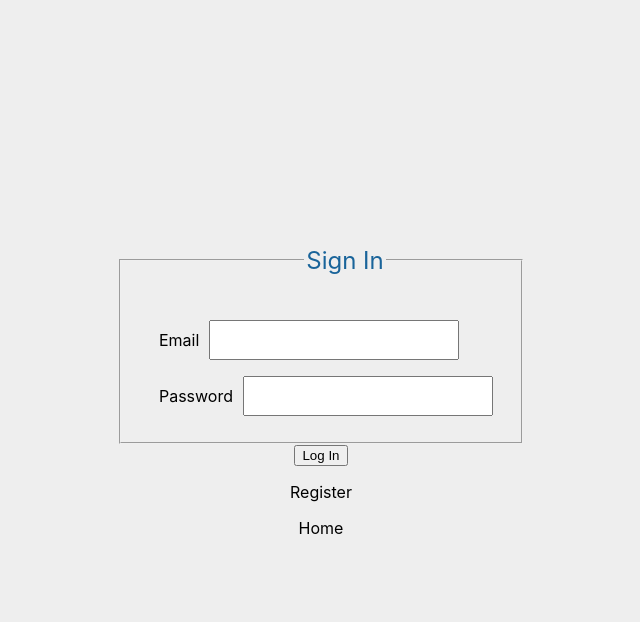
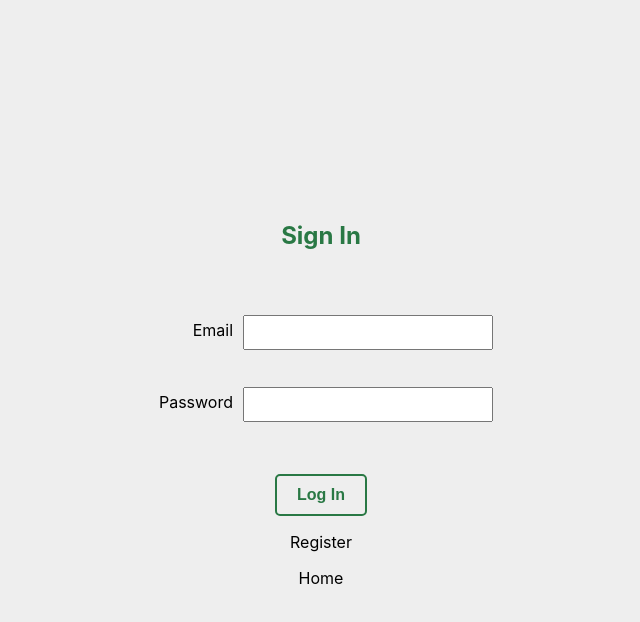
Before and after one commit to chingu-voyages/v8-geckos-team-06, a React (Create React App) app: page / in a window 1280 px wide. Both pictures are taken after a click on the item "Log In". Shown: the top 622 px of the page, without its empty margins (319-959 px from the left). Built offline with nearby package versions, Linux system fonts and the light colour scheme.

Commit message:
add TOS checkbox to register form

```diff
--- a/src/register/Register.css
+++ b/src/register/Register.css
@@ -12,13 +12,13 @@
 .sign_up {
   display: flex;
   flex-direction: column;
-  align-items: flex-end;
+  align-items: center;
   border: none;
   padding: 20px;
   margin-bottom: 1em;
 }
 
-.form-title {
+.register-title {
   font-size: 1.5em;
   align-self: center;
   margin: 1em;
@@ -34,6 +34,7 @@
   display: flex;
   padding: 5px 10px;
   font-size: 1.1em;
+  margin-top: 5px;
 }
 
 label {
@@ -53,6 +54,29 @@ label {
 }
 
 .confirm-password {
+
+}
+
+.tos-container {
+  margin: 10px;
+}
+
+.tos-container label {
+
+}
+
+.tos-container label span {
+  font-weight: 600;
+  color: var(--blue);
+
+}
+
+.tos-container label span:hover, .tos-container label span:focus {
+  text-decoration: underline;
+  cursor: pointer;
+}
+
+.tos {
 
 }
 
@@ -87,6 +111,10 @@ label {
 /* Media Queries */
 
 @media (min-width: 500px) {
+  .sign_up {
+    align-items: flex-end;
+  }
+
   .input-container {
     display: flex;
   }
--- a/src/register/Register.js
+++ b/src/register/Register.js
@@ -6,7 +6,7 @@ const Register = ({ onRouteChange }) => {
     <main className="Register">
       <form className="form">
 
-        <h3 className="form-title">Register</h3>
+        <h3 className="register-title">Register</h3>
 
         <div id="sign_up" className="sign_up">
 
@@ -30,6 +30,11 @@ const Register = ({ onRouteChange }) => {
             <input className="form-input" type="password" name="confirm-password"  id="confirm-password" />
           </div>
 
+          <div className="tos-container">
+            <input className="tos" type="checkbox" name="tos"/>
+            <label htmlFor="tos">I agree to the <span>Terms & Conditions</span></label>
+          </div>
+
         </div>
 
         <div className="form-buttons">
--- a/src/signin/Signin.css
+++ b/src/signin/Signin.css
@@ -9,7 +9,7 @@
 .form {
 }
 
-.sign_up {
+.sign_in {
   display: flex;
   flex-direction: column;
   align-items: flex-end;
@@ -18,11 +18,11 @@
   margin-bottom: 1em;
 }
 
-.form-title {
+.signin-title {
   font-size: 1.5em;
   align-self: center;
   margin: 1em;
-  color: var(--blue);
+  color: var(--green);
 }
 
 .input-container {
@@ -60,19 +60,19 @@ label {
 
 }
 
-.register-btn {
+.login-btn {
   cursor: pointer;
   padding: 10px 20px;
   background: none;
-  border: 2px solid var(--blue);
+  border: 2px solid var(--green);
   border-radius: 5px;
   font-size: 1em;
   font-weight: 600;
-  color: var(--blue);
+  color: var(--green);
 }
 
-.register-btn:hover, .register-btn:focus {
-  background: var(--blue);
+.login-btn:hover, .login-btn:focus {
+  background: var(--green);
   color: #fff;
 }
 
--- a/src/signin/Signin.js
+++ b/src/signin/Signin.js
@@ -6,8 +6,9 @@ const Signin = ({ onRouteChange }) => {
     <main className="Signin">
       <form className="form">
 
-        <fieldset id="sign_in" className="sign_in">
-          <legend className="form-title">Sign In</legend>
+        <h3 className="signin-title">Sign In</h3>
+
+        <div id="sign_in" className="sign_in">
 
           <div className="input-container">
             <label className="email" htmlFor="email">Email</label>
@@ -19,7 +20,7 @@ const Signin = ({ onRouteChange }) => {
             <input className="form-input" type="password" name="password"  id="password" />
           </div>
 
-        </fieldset>
+        </div>
 
         <div className="form-buttons">
           <input onClick={() => onRouteChange('home')} className="login-btn" type="submit" value="Log In" />
```
